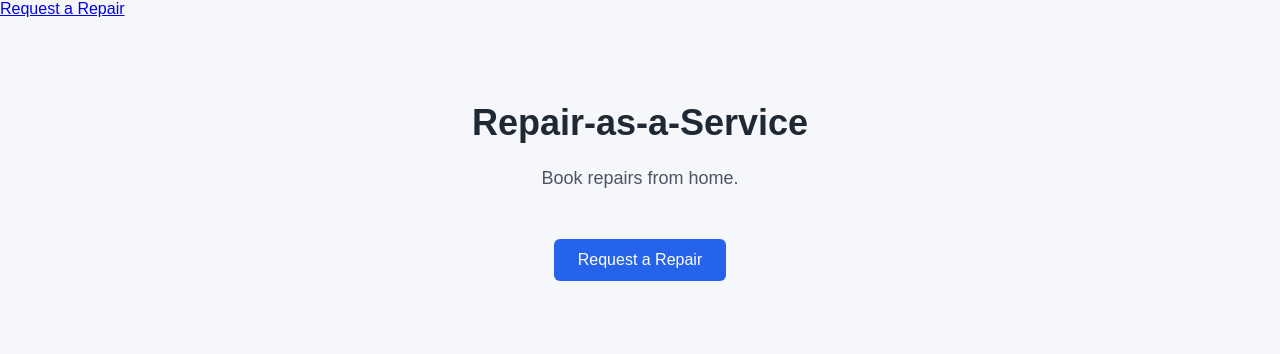
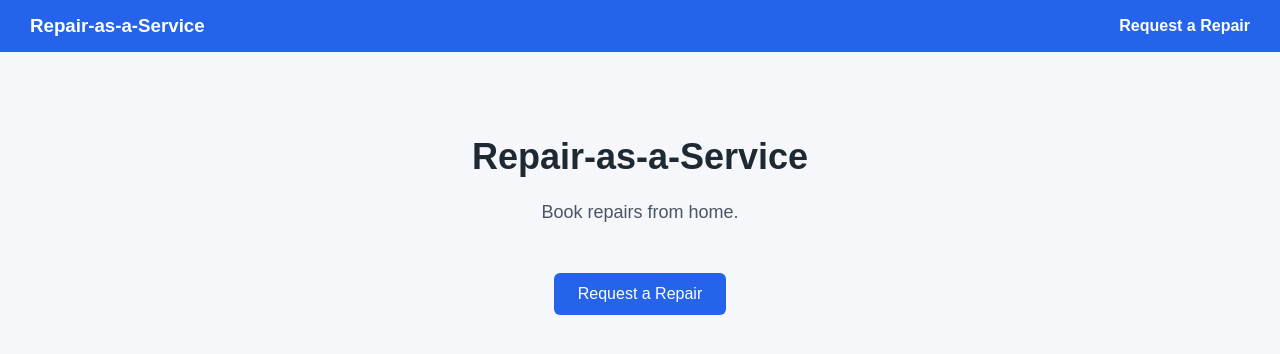
Before and after one commit to sandeepreddy2005/repair-as-a-service, a React (Create React App) app in the folder frontend/: page / in a window 1280 px wide. Shown: the top 354 px of the page. Built offline with nearby package versions, Linux system fonts and the light colour scheme.

Commit message:
Fix navbar and remove signup/login links

```diff
--- a/frontend/src/components/Navbar.js
+++ b/frontend/src/components/Navbar.js
@@ -2,10 +2,35 @@ import { Link } from "react-router-dom";
 
 function Navbar() {
   return (
-    <nav>
-      <Link to="/request">Request a Repair</Link>
+    <nav style={styles.nav}>
+      <h3 style={styles.logo}>Repair-as-a-Service</h3>
+      <div>
+        <Link to="/request" style={styles.link}>
+          Request a Repair
+        </Link>
+      </div>
     </nav>
   );
 }
 
+const styles = {
+  nav: {
+    display: "flex",
+    justifyContent: "space-between",
+    alignItems: "center",
+    padding: "15px 30px",
+    backgroundColor: "#2563eb",
+  },
+  logo: {
+    color: "white",
+    margin: 0,
+  },
+  link: {
+    color: "white",
+    marginLeft: "20px",
+    textDecoration: "none",
+    fontWeight: "bold",
+  },
+};
+
 export default Navbar;
```
